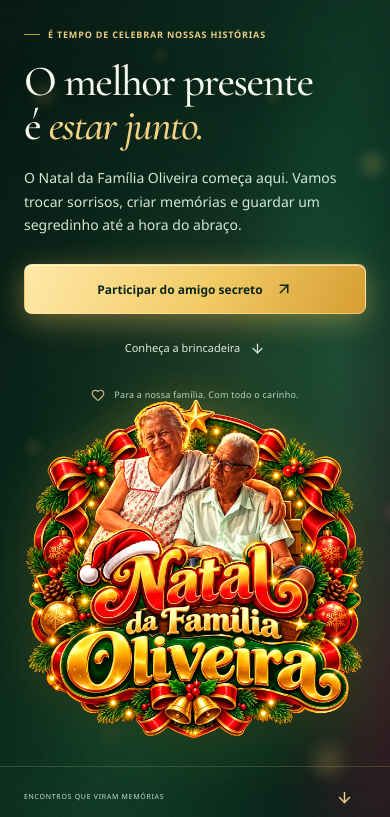
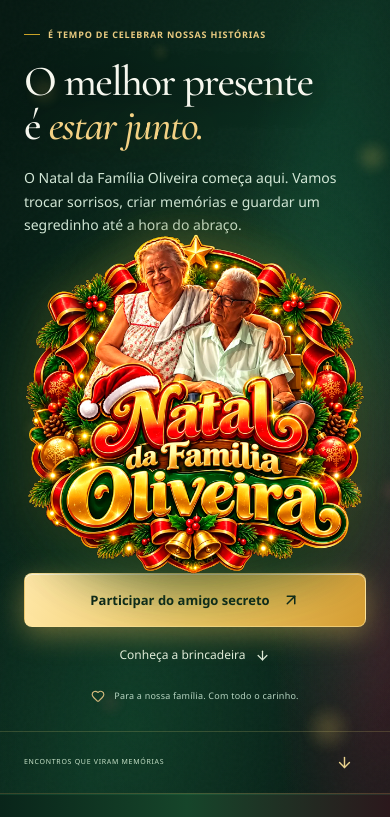
Before and after one commit to DrOtavio/natal, a React (Vite) app: page / in a window 390 px wide. Shown: the top 817 px of the page. Built offline with nearby package versions, Linux system fonts and the light colour scheme; no server answers; a web font is replaced by a local one.

Commit message:
style(hero): corrigir grid desktop e manter logo entre texto e botoes no celular

```diff
--- a/src/index.css
+++ b/src/index.css
@@ -894,36 +894,36 @@ body { background: var(--oliveira-ink); color: var(--oliveira-text); }
 }
 
 
-/* === HERO SEM HEADER; ORDEM CORRETA NO CELULAR ===
-   Desktop: copy/actions/note à esquerda e emblema à direita.
-   Mobile: copy -> emblema -> botões -> assinatura. */
+/* === LAYOUT DO HERO — DESKTOP DUAS COLUNAS, MOBILE ORDEM NATURAL ===
+   Desktop: bloco de texto + botões + assinatura à esquerda; emblema à direita.
+   Mobile: texto, emblema, botões e assinatura. Sem duplicar conteúdo. */
 .hero-grid {
   display: grid;
   grid-template-columns: minmax(0, 1fr) minmax(0, 1.13fr);
-  grid-template-rows: minmax(0, auto) auto minmax(0, auto);
-  grid-template-areas:
-    "copy logo"
-    "actions logo"
-    "note logo";
-  column-gap: clamp(16px, 3vw, 42px);
-  row-gap: 0;
+  grid-template-areas: "copy logo";
+  grid-template-rows: auto;
   align-items: center;
+  column-gap: clamp(20px, 3.1vw, 48px);
   padding-top: clamp(28px, 4vw, 58px);
   padding-bottom: clamp(18px, 3vw, 45px);
 }
-.hero-copy { grid-area: copy; min-width: 0; padding: 0; align-self: end; }
-.hero-grid > .family-emblem { grid-area: logo; align-self: center; }
-.hero-grid > .hero-actions {
-  grid-area: actions;
+.hero-grid > .hero-copy {
+  grid-area: copy;
+  display: flex;
+  flex-direction: column;
+  align-items: flex-start;
+  min-width: 0;
+  padding: 0;
+}
+.hero-grid > .family-emblem.christmas-art {
+  grid-area: logo;
   align-self: center;
-  margin: clamp(22px, 2.8vw, 36px) 0 0;
-  gap: 16px;
+  width: 100%;
+  margin: 0 auto;
 }
-.hero-grid > .hero-note {
-  grid-area: note;
-  align-self: start;
-  margin: 23px 0 0;
-}
+.hero-grid .hero-copy-content { width: 100%; }
+.hero-grid .hero-actions { margin: clamp(22px, 3vw, 38px) 0 0; gap: 16px; }
+.hero-grid .hero-note { margin: 22px 0 0; }
 .hero-grid .emblem-logo {
   mix-blend-mode: normal;
   filter: saturate(1.12) contrast(1.04) drop-shadow(0 16px 30px #02150a8c) drop-shadow(0 0 17px #dcae3a3b);
@@ -933,60 +933,57 @@ body { background: var(--oliveira-ink); color: var(--oliveira-text); }
 @media (max-width: 767px) {
   .hero-grid {
     grid-template-columns: minmax(0, 1fr);
-    grid-template-rows: auto;
     grid-template-areas:
       "copy"
       "logo"
       "actions"
       "note";
+    grid-template-rows: auto;
     row-gap: 0;
     padding-top: 28px;
     padding-bottom: 28px;
   }
-  .hero-copy { padding: 0; }
-  .hero-copy .hero-eyebrow { font-size: 9px; }
-  .hero-copy h1 { margin-top: 17px; }
-  .hero-copy .hero-description {
-    margin-top: 18px;
-    max-width: 44ch;
-    line-height: 1.7;
-  }
+  .hero-grid > .hero-copy { display: contents; }
+  .hero-grid .hero-copy-content { grid-area: copy; min-width: 0; }
+  .hero-grid .hero-copy-content .hero-eyebrow { font-size: 9px; }
+  .hero-grid .hero-copy-content h1 { margin-top: 17px; }
+  .hero-grid .hero-copy-content .hero-description { margin-top: 18px; max-width: 44ch; line-height: 1.7; }
   .hero-grid > .family-emblem.christmas-art {
+    grid-area: logo;
     width: min(100%, 430px);
     max-width: 430px;
     margin: -10px auto -5px;
     aspect-ratio: 1;
   }
-  .hero-grid > .hero-actions {
-    width: 100%;
+  .hero-grid .hero-copy .hero-actions {
+    grid-area: actions;
     display: flex;
     flex-direction: column;
     align-items: stretch;
+    width: 100%;
     gap: 8px;
     margin: 0;
   }
-  .hero-grid > .hero-actions .button {
+  .hero-grid .hero-copy .hero-actions .button {
     width: 100%;
     min-height: 54px;
     font-size: 13px;
     justify-content: center;
   }
-  .hero-grid > .hero-actions .hero-more {
+  .hero-grid .hero-copy .hero-actions .hero-more {
     width: 100%;
     min-height: 40px;
     justify-content: center;
     font-size: 12px;
   }
-  .hero-grid > .hero-note {
+  .hero-grid .hero-copy .hero-note {
+    grid-area: note;
     justify-content: center;
     margin-top: 14px;
     text-align: center;
   }
 }
 @media (max-width: 390px) {
-  .hero-grid > .family-emblem.christmas-art {
-    margin-top: -4px;
-    margin-bottom: -2px;
-  }
-  .hero-copy h1 { font-size: clamp(2.65rem, 11vw, 3.3rem); }
+  .hero-grid > .family-emblem.christmas-art { margin-top: -4px; margin-bottom: -2px; }
+  .hero-grid .hero-copy-content h1 { font-size: clamp(2.65rem, 11vw, 3.3rem); }
 }
```
